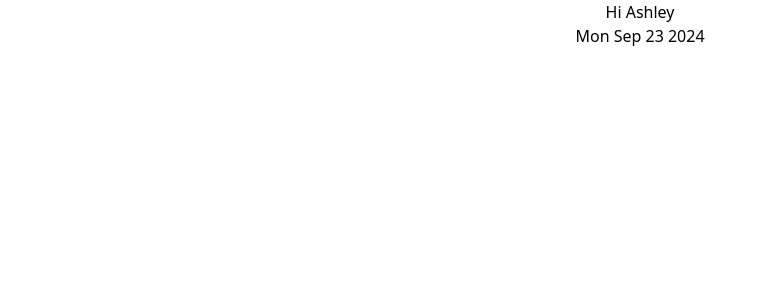
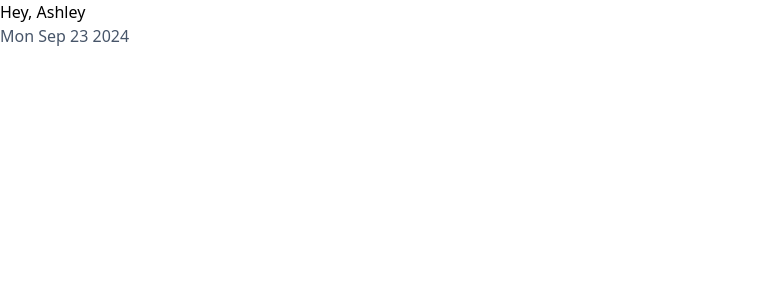
Before and after one commit to Sinai161/job-tracker-fe, a React (Create React App) app: page / in a window 1280 px wide. Shown: the top 300 px of the page, without its empty margins (0-767 px from the left). Built offline with nearby package versions, Linux system fonts and the light colour scheme.

Commit message:
aligned text to the left and changed font color on date

```diff
--- a/src/components/Header.js
+++ b/src/components/Header.js
@@ -6,7 +6,7 @@ const Header = () => {
 const user = () => {
     return(
      <div>
-        <h1>Hi Ashley</h1>
+        <h1>Hey, Ashley</h1>
     </div>
     )
 }
@@ -22,8 +22,8 @@ function currentDate() {
 
     return(
         <div>
-            <h1>{user()}</h1>
-            <h1>{currentDate()}</h1>
+            <h1 class="text-left">{user()}</h1>
+            <h1 class="text-left text-slate-600">{currentDate()}</h1>
         </div>
     )
 }
```
